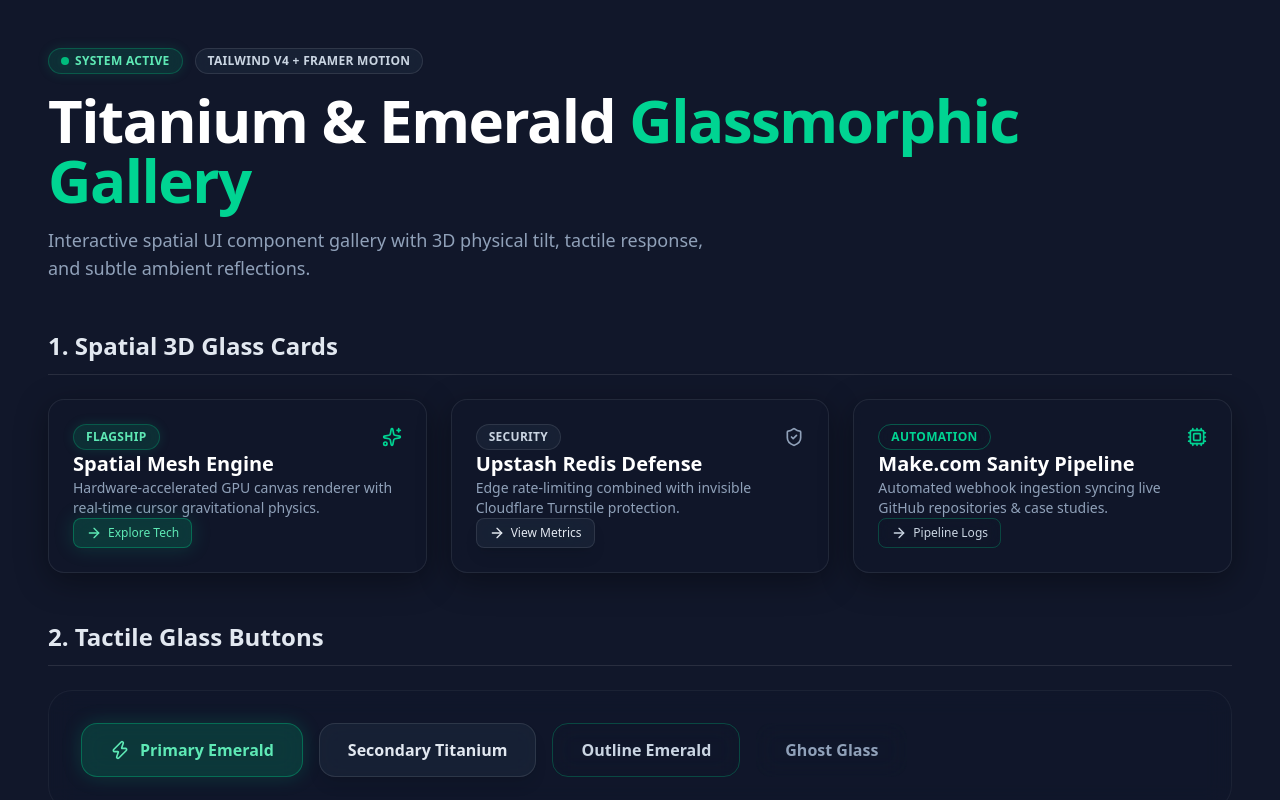
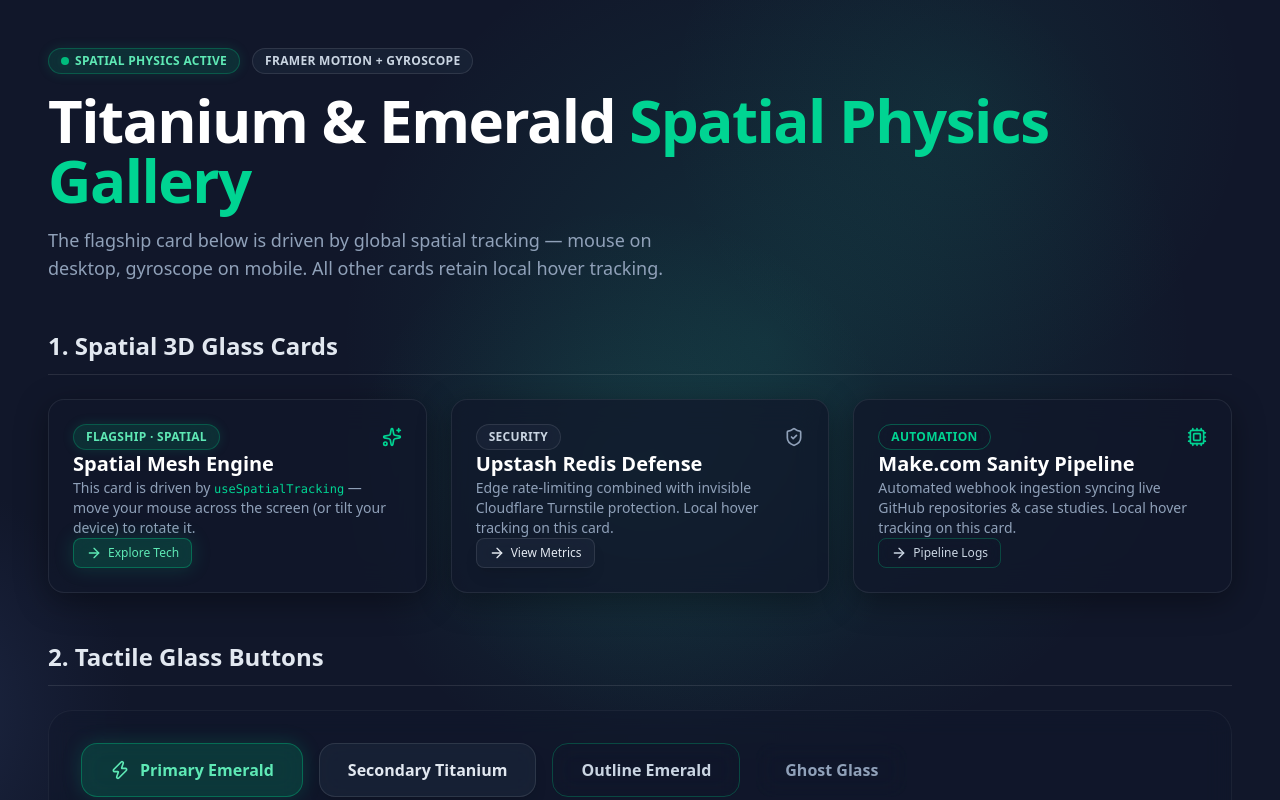
Before and after one commit to akshayev/portfolio-main, a Next.js app: page / in a window 1280 px wide. Shown: the top 800 px of the page. Built offline with nearby package versions, Linux system fonts and the light colour scheme.

Commit message:
feat(physics): implement cross-device spatial tracking engine with ios gyro support

```diff
--- a/src/app/page.tsx
+++ b/src/app/page.tsx
@@ -1,50 +1,105 @@
 "use client";
 
+import { useState, useEffect } from "react";
 import { GlassCard, GlassButton, GlassPanel, GlassBadge } from "@/components/ui/glass";
-import { Sparkles, ArrowRight, ShieldCheck, Cpu, Zap } from "lucide-react";
+import { useSpatialTracking, requestGyroPermission } from "@/hooks/useSpatialTracking";
+import { Sparkles, ArrowRight, ShieldCheck, Cpu, Zap, Smartphone } from "lucide-react";
 
 export default function GalleryPage() {
+  const { x, y } = useSpatialTracking();
+
+  const [isTouchDevice, setIsTouchDevice] = useState(false);
+  const [gyroStatus, setGyroStatus] = useState<"idle" | "granted" | "denied">("idle");
+
+  useEffect(() => {
+    setIsTouchDevice("ontouchstart" in window || navigator.maxTouchPoints > 0);
+  }, []);
+
+  const handleEnableGyro = async () => {
+    try {
+      await requestGyroPermission();
+      setGyroStatus("granted");
+    } catch {
+      setGyroStatus("denied");
+    }
+  };
+
   return (
-    <main className="min-h-screen bg-[#11172A] p-6 md:p-12 text-slate-100 selection:bg-emerald-500 selection:text-slate-950">
+    <main className="min-h-screen p-6 md:p-12 text-slate-100 selection:bg-emerald-500 selection:text-slate-950">
       <div className="mx-auto max-w-7xl space-y-12">
-        {/* Header Section */}
+        {/* Header */}
         <div className="space-y-4 text-center md:text-left">
           <div className="flex flex-wrap items-center justify-center md:justify-start gap-3">
             <GlassBadge variant="emerald" dot>
-              SYSTEM ACTIVE
+              SPATIAL PHYSICS ACTIVE
             </GlassBadge>
-            <GlassBadge variant="titanium">
-              TAILWIND V4 + FRAMER MOTION
-            </GlassBadge>
+            <GlassBadge variant="titanium">FRAMER MOTION + GYROSCOPE</GlassBadge>
+            {isTouchDevice && (
+              <GlassBadge variant="outline">MOBILE DEVICE DETECTED</GlassBadge>
+            )}
           </div>
           <h1 className="text-4xl font-extrabold tracking-tight sm:text-6xl text-white">
-            Titanium & Emerald <span className="text-emerald-400">Glassmorphic Gallery</span>
+            Titanium & Emerald{" "}
+            <span className="text-emerald-400">Spatial Physics Gallery</span>
           </h1>
           <p className="max-w-2xl text-lg text-slate-400">
-            Interactive spatial UI component gallery with 3D physical tilt, tactile response, and subtle ambient reflections.
+            The flagship card below is driven by global spatial tracking — mouse on
+            desktop, gyroscope on mobile. All other cards retain local hover tracking.
           </p>
+
+          {/* iOS Gyroscope Permission Button — only shown on touch devices */}
+          {isTouchDevice && gyroStatus !== "granted" && (
+            <div className="flex items-center gap-3 pt-2">
+              <GlassButton
+                variant="primary"
+                size="md"
+                icon={<Smartphone className="h-4 w-4" />}
+                onClick={handleEnableGyro}
+              >
+                Enable Mobile 3D
+              </GlassButton>
+              {gyroStatus === "denied" && (
+                <span className="text-xs text-red-400">
+                  Permission denied — reload and try again.
+                </span>
+              )}
+            </div>
+          )}
+          {isTouchDevice && gyroStatus === "granted" && (
+            <GlassBadge variant="emerald" dot>
+              GYROSCOPE ACTIVE — TILT YOUR DEVICE
+            </GlassBadge>
+          )}
         </div>
 
-        {/* Section 1: Glass Cards Showcase */}
+        {/* Section 1: Spatial 3D Cards */}
         <section className="space-y-6">
           <h2 className="text-2xl font-bold text-slate-200 border-b border-white/10 pb-3">
             1. Spatial 3D Glass Cards
           </h2>
           <div className="grid grid-cols-1 md:grid-cols-3 gap-6">
-            <GlassCard className="space-y-4">
+            {/* ── Flagship card: driven by global useSpatialTracking ── */}
+            <GlassCard className="space-y-4 md:col-span-1" globalX={x} globalY={y}>
               <div className="flex items-center justify-between">
-                <GlassBadge variant="emerald">FLAGSHIP</GlassBadge>
+                <GlassBadge variant="emerald">FLAGSHIP · SPATIAL</GlassBadge>
                 <Sparkles className="h-5 w-5 text-emerald-400" />
               </div>
               <h3 className="text-xl font-bold text-white">Spatial Mesh Engine</h3>
               <p className="text-sm text-slate-400">
-                Hardware-accelerated GPU canvas renderer with real-time cursor gravitational physics.
+                This card is driven by{" "}
+                <code className="text-emerald-400 text-xs">useSpatialTracking</code> —
+                move your mouse across the screen (or tilt your device) to rotate it.
               </p>
-              <GlassButton variant="primary" size="sm" icon={<ArrowRight className="h-4 w-4" />}>
+              <GlassButton
+                variant="primary"
+                size="sm"
+                icon={<ArrowRight className="h-4 w-4" />}
+              >
                 Explore Tech
               </GlassButton>
             </GlassCard>
 
+            {/* ── Cards below use local mouse tracking (hover only) ── */}
             <GlassCard className="space-y-4">
               <div className="flex items-center justify-between">
                 <GlassBadge variant="titanium">SECURITY</GlassBadge>
@@ -52,9 +107,14 @@
               </div>
               <h3 className="text-xl font-bold text-white">Upstash Redis Defense</h3>
               <p className="text-sm text-slate-400">
-                Edge rate-limiting combined with invisible Cloudflare Turnstile protection.
+                Edge rate-limiting combined with invisible Cloudflare Turnstile
+                protection. Local hover tracking on this card.
               </p>
-              <GlassButton variant="secondary" size="sm" icon={<ArrowRight className="h-4 w-4" />}>
+              <GlassButton
+                variant="secondary"
+                size="sm"
+                icon={<ArrowRight className="h-4 w-4" />}
+              >
                 View Metrics
               </GlassButton>
             </GlassCard>
@@ -66,22 +126,31 @@
               </div>
               <h3 className="text-xl font-bold text-white">Make.com Sanity Pipeline</h3>
               <p className="text-sm text-slate-400">
-                Automated webhook ingestion syncing live GitHub repositories & case studies.
+                Automated webhook ingestion syncing live GitHub repositories & case
+                studies. Local hover tracking on this card.
               </p>
-              <GlassButton variant="outline" size="sm" icon={<ArrowRight className="h-4 w-4" />}>
+              <GlassButton
+                variant="outline"
+                size="sm"
+                icon={<ArrowRight className="h-4 w-4" />}
+              >
                 Pipeline Logs
               </GlassButton>
             </GlassCard>
           </div>
         </section>
 
-        {/* Section 2: Glass Buttons & Variants */}
+        {/* Section 2: Button Variants */}
         <section className="space-y-6">
           <h2 className="text-2xl font-bold text-slate-200 border-b border-white/10 pb-3">
             2. Tactile Glass Buttons
           </h2>
           <GlassPanel intensity="light" className="flex flex-wrap items-center gap-4">
-            <GlassButton variant="primary" size="lg" icon={<Zap className="h-5 w-5" />}>
+            <GlassButton
+              variant="primary"
+              size="lg"
+              icon={<Zap className="h-5 w-5" />}
+            >
               Primary Emerald
             </GlassButton>
             <GlassButton variant="secondary" size="lg">
@@ -96,7 +165,7 @@
           </GlassPanel>
         </section>
 
-        {/* Section 3: Glass Panel Structural Containers */}
+        {/* Section 3: Glass Panels */}
         <section className="space-y-6">
           <h2 className="text-2xl font-bold text-slate-200 border-b border-white/10 pb-3">
             3. Glass Panels & Intensity Levels
@@ -105,21 +174,19 @@
             <GlassPanel intensity="light">
               <h4 className="font-semibold text-emerald-400">Light Glass Panel</h4>
               <p className="mt-2 text-sm text-slate-400">
-                Subtle backdrop blur suitable for quiet UI sections and secondary metric overlays.
+                Subtle backdrop blur suitable for quiet UI sections.
               </p>
             </GlassPanel>
-
             <GlassPanel intensity="medium">
               <h4 className="font-semibold text-emerald-400">Medium Glass Panel</h4>
               <p className="mt-2 text-sm text-slate-400">
-                Standard structural container with balanced glassmorphic contrast and border glow.
+                Standard structural container with balanced glassmorphic contrast.
               </p>
             </GlassPanel>
-
             <GlassPanel intensity="heavy">
               <h4 className="font-semibold text-emerald-400">Heavy Glass Panel</h4>
               <p className="mt-2 text-sm text-slate-400">
-                Deep obsidian glass layer designed for high-focus modals, floating bars, and executive cards.
+                Deep obsidian glass layer designed for high-focus modals.
               </p>
             </GlassPanel>
           </div>
--- a/src/components/ui/glass/GlassCard.tsx
+++ b/src/components/ui/glass/GlassCard.tsx
@@ -1,14 +1,37 @@
 "use client";
 
 import React, { useState } from "react";
-import { motion, useMotionValue, useSpring, useTransform, HTMLMotionProps } from "framer-motion";
+import {
+  motion,
+  useMotionValue,
+  useSpring,
+  useTransform,
+  HTMLMotionProps,
+  MotionValue,
+} from "framer-motion";
 import { cn } from "@/lib/utils";
+
+// Spring config shared for both global and local tilt modes
+const SPRING_CONFIG = { stiffness: 280, damping: 28, mass: 0.6 };
+
+// Max rotation angle in degrees applied to the card tilt
+const MAX_TILT_DEG = 7;
 
 export interface GlassCardProps extends Omit<HTMLMotionProps<"div">, "children"> {
   children: React.ReactNode;
   className?: string;
   enableTilt?: boolean;
   glowOnHover?: boolean;
+  /**
+   * Optional global X MotionValue from useSpatialTracking (−1 to 1).
+   * When provided, local mouse tracking is disabled in favour of the
+   * global spatial input (shared mouse or gyroscope).
+   */
+  globalX?: MotionValue<number>;
+  /**
+   * Optional global Y MotionValue from useSpatialTracking (−1 to 1).
+   */
+  globalY?: MotionValue<number>;
 }
 
 export const GlassCard = React.forwardRef<HTMLDivElement, GlassCardProps>(
@@ -18,44 +41,59 @@
       className,
       enableTilt = true,
       glowOnHover = true,
+      globalX,
+      globalY,
       onMouseMove,
       onMouseLeave,
       ...props
     },
     ref
   ) => {
-    const x = useMotionValue(0);
-    const y = useMotionValue(0);
+    // ── Local mouse tracking (used only when no global input is provided) ──
+    const localX = useMotionValue(0);
+    const localY = useMotionValue(0);
 
-    const mouseXSpring = useSpring(x, { stiffness: 300, damping: 30 });
-    const mouseYSpring = useSpring(y, { stiffness: 300, damping: 30 });
+    // Source is global (from useSpatialTracking) when provided, else local
+    const sourceX = globalX ?? localX;
+    const sourceY = globalY ?? localY;
 
-    const rotateX = useTransform(mouseYSpring, [-0.5, 0.5], ["7deg", "-7deg"]);
-    const rotateY = useTransform(mouseXSpring, [-0.5, 0.5], ["-7deg", "7deg"]);
+    // Spring-smooth the source values — handles choppy gyroscope polling gracefully
+    const springX = useSpring(sourceX, SPRING_CONFIG);
+    const springY = useSpring(sourceY, SPRING_CONFIG);
+
+    // Map [−1, 1] → [−MAX_TILT_DEG, +MAX_TILT_DEG] in degrees
+    const rotateY = useTransform(
+      springX,
+      [-1, 1],
+      [`-${MAX_TILT_DEG}deg`, `${MAX_TILT_DEG}deg`]
+    );
+    const rotateX = useTransform(
+      springY,
+      [-1, 1],
+      [`${MAX_TILT_DEG}deg`, `-${MAX_TILT_DEG}deg`]
+    );
 
     const [isHovered, setIsHovered] = useState(false);
 
     const handleMouseMove = (e: React.MouseEvent<HTMLDivElement>) => {
-      if (!enableTilt) return;
-      const rect = e.currentTarget.getBoundingClientRect();
-      const width = rect.width;
-      const height = rect.height;
-      const mouseX = e.clientX - rect.left;
-      const mouseY = e.clientY - rect.top;
-
-      const xPct = mouseX / width - 0.5;
-      const yPct = mouseY / height - 0.5;
-
-      x.set(xPct);
-      y.set(yPct);
-
+      // Only run local tracking if no global source is provided
+      if (!globalX && !globalY && enableTilt) {
+        const rect = e.currentTarget.getBoundingClientRect();
+        const nx = (e.clientX - rect.left) / rect.width * 2 - 1;
+        const ny = (e.clientY - rect.top) / rect.height * 2 - 1;
+        localX.set(nx);
+        localY.set(ny);
+      }
       if (onMouseMove) onMouseMove(e as any);
     };
 
     const handleMouseLeave = (e: React.MouseEvent<HTMLDivElement>) => {
       setIsHovered(false);
-      x.set(0);
-      y.set(0);
+      // Only reset local values if we're in local tracking mode
+      if (!globalX && !globalY) {
+        localX.set(0);
+        localY.set(0);
+      }
       if (onMouseLeave) onMouseLeave(e as any);
     };
 
@@ -75,12 +113,13 @@
         transition={{ type: "spring", stiffness: 400, damping: 25 }}
         className={cn(
           "glass-panel glass-card-reflection relative overflow-hidden rounded-2xl p-6 transition-colors duration-300",
-          glowOnHover && "hover:border-emerald-500/30 hover:shadow-[0_12px_40px_rgba(16,185,129,0.15)]",
+          glowOnHover &&
+            "hover:border-emerald-500/30 hover:shadow-[0_12px_40px_rgba(16,185,129,0.15)]",
           className
         )}
         {...props}
       >
-        {/* Subtle radial emerald background glow on hover */}
+        {/* Radial emerald glow overlay on hover */}
         {glowOnHover && (
           <div
             className={cn(
@@ -89,7 +128,7 @@
             )}
             style={{
               background:
-                "radial-gradient(600px circle at var(--mouse-x, 50%) var(--mouse-y, 50%), rgba(16,185,129,0.08), transparent 40%)",
+                "radial-gradient(600px circle at 50% 50%, rgba(16,185,129,0.08), transparent 40%)",
             }}
           />
         )}
--- /dev/null
+++ b/src/hooks/useSpatialTracking.ts
@@ -0,0 +1,128 @@
+"use client";
+
+import { useEffect } from "react";
+import { useMotionValue } from "framer-motion";
+
+// ─── Constants ────────────────────────────────────────────────────────────────
+// Gyroscope clamping range in degrees.
+// Most comfortable tilt range before exceeding natural wrist motion.
+const GYRO_CLAMP_DEG = 30;
+
+// Natural resting beta (phone held upright at ~45° off horizontal)
+const GYRO_BETA_OFFSET = 45;
+
+// ─── Types ────────────────────────────────────────────────────────────────────
+// iOS 13+ exposes requestPermission as a static method on DeviceOrientationEvent.
+// Standard TypeScript lib types do not include this — we extend safely.
+type DeviceOrientationEventStatic = typeof DeviceOrientationEvent & {
+  requestPermission?: () => Promise<"granted" | "denied">;
+};
+
+// ─── Helpers ─────────────────────────────────────────────────────────────────
+
+/**
+ * Clamps a value to [−max, +max] then normalizes it to [−1, +1].
+ *
+ * @example clampNormalize(15, 30) → 0.5
+ * @example clampNormalize(-45, 30) → -1
+ */
+function clampNormalize(value: number, clampMax: number): number {
+  const clamped = Math.max(-clampMax, Math.min(clampMax, value));
+  return clamped / clampMax;
+}
+
+/**
+ * Requests iOS 13+ gyroscope permission from the DeviceOrientationEvent API.
+ *
+ * MUST be called inside a direct user gesture (button click) — browsers will
+ * silently reject the prompt if not user-initiated.
+ *
+ * Safe on desktop: if `requestPermission` is undefined (non-iOS), resolves immediately.
+ * Safe on Android: Android does not gate DeviceOrientationEvent behind permission.
+ *
+ * @throws Error if permission is denied by the user.
+ */
+export async function requestGyroPermission(): Promise<void> {
+  const DOE = DeviceOrientationEvent as DeviceOrientationEventStatic;
+
+  if (typeof DOE.requestPermission === "function") {
+    const result = await DOE.requestPermission();
+    if (result !== "granted") {
+      throw new Error("Gyroscope permission was denied by the user.");
+    }
+  }
+  // Non-iOS / non-gated: permission is implicit — nothing to do.
+}
+
+// ─── Hook ─────────────────────────────────────────────────────────────────────
+
+/**
+ * useSpatialTracking
+ *
+ * Returns normalized Framer Motion MotionValues `x` and `y` (range: −1 to 1)
+ * that reflect the user's spatial input:
+ *
+ * - Desktop: cursor position mapped across the viewport.
+ * - Mobile:  device tilt via DeviceOrientation API (Gamma → X, Beta → Y).
+ *
+ * The caller is responsible for applying `useSpring` if smoothing is desired
+ * at a granular level (e.g. per-card spring stiffness), though the values
+ * themselves already update at the hardware polling rate.
+ */
+export function useSpatialTracking() {
+  const x = useMotionValue(0);
+  const y = useMotionValue(0);
+
+  useEffect(() => {
+    const isTouchDevice =
+      "ontouchstart" in window || navigator.maxTouchPoints > 0;
+
+    if (!isTouchDevice) {
+      // ── Desktop: Mouse Tracking ──────────────────────────────────────────
+      // Map cursor X/Y across the full viewport to [−1, 1].
+      // nx = (cursorX / viewportWidth) * 2 - 1
+      const handleMouseMove = (e: MouseEvent) => {
+        const nx = (e.clientX / window.innerWidth) * 2 - 1;
+        const ny = (e.clientY / window.innerHeight) * 2 - 1;
+        x.set(nx);
+        y.set(ny);
+      };
+
+      window.addEventListener("mousemove", handleMouseMove, { passive: true });
+
+      return () => {
+        window.removeEventListener("mousemove", handleMouseMove);
+      };
+    } else {
+      // ── Mobile: Gyroscope / DeviceOrientation ────────────────────────────
+      // gamma: device tilt left/right  (range −90° → +90°, we use ±30°)
+      // beta:  device tilt front/back  (range −180° → +180°, centred at 45°)
+      //
+      // Normalization formula:
+      //   clampNormalize(raw, GYRO_CLAMP_DEG) = clamp(raw, ±30) / 30
+      //   → output range: [−1, +1]
+      //
+      // Beta offset: A phone "at rest" in a natural upright grip sits at ~45°,
+      // not 0°. We subtract GYRO_BETA_OFFSET so the resting position maps to y=0.
+      const handleOrientation = (e: DeviceOrientationEvent) => {
+        if (e.gamma !== null) {
+          x.set(clampNormalize(e.gamma, GYRO_CLAMP_DEG));
+        }
+        if (e.beta !== null) {
+          const centeredBeta = e.beta - GYRO_BETA_OFFSET;
+          y.set(clampNormalize(centeredBeta, GYRO_CLAMP_DEG));
+        }
+      };
+
+      window.addEventListener("deviceorientation", handleOrientation, {
+        passive: true,
+      });
+
+      return () => {
+        window.removeEventListener("deviceorientation", handleOrientation);
+      };
+    }
+  }, [x, y]);
+
+  return { x, y };
+}
```
Also changed, not shown: 1 other file (tests, documents, lock files or other folders).
